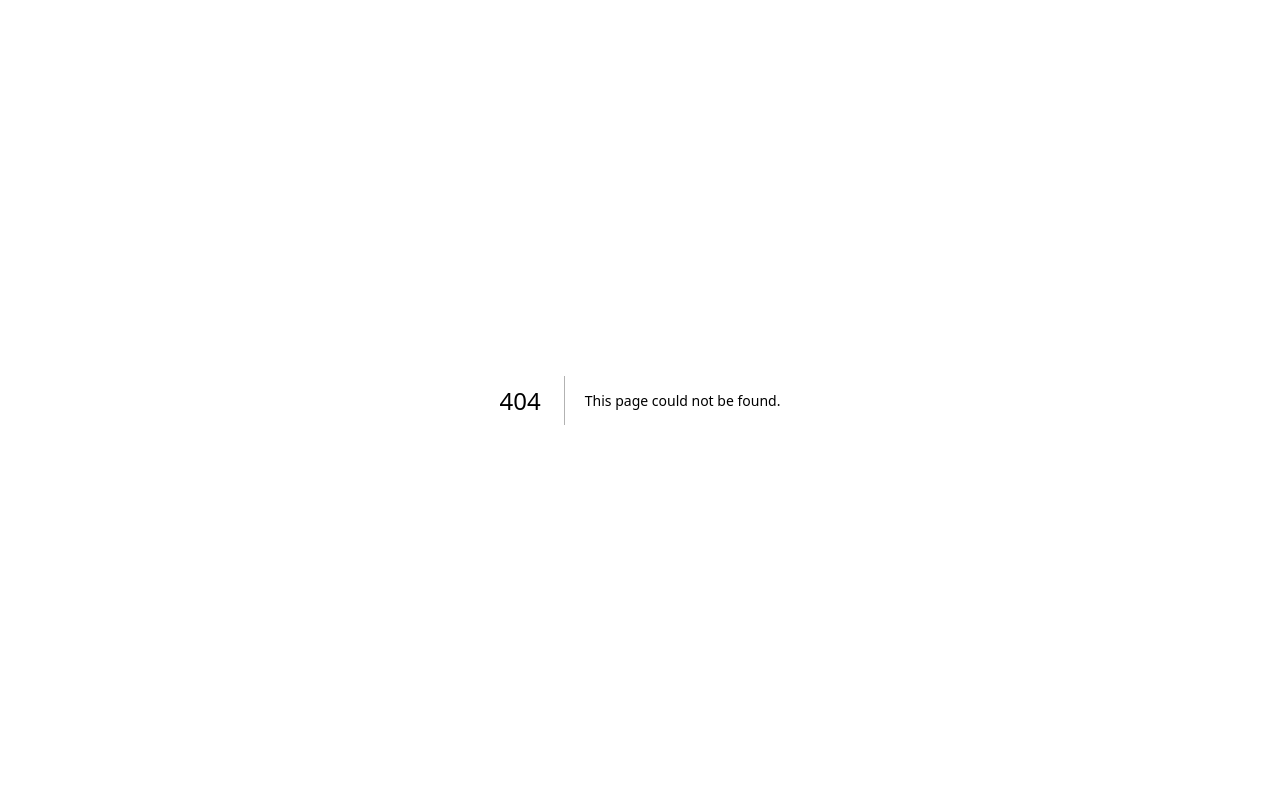
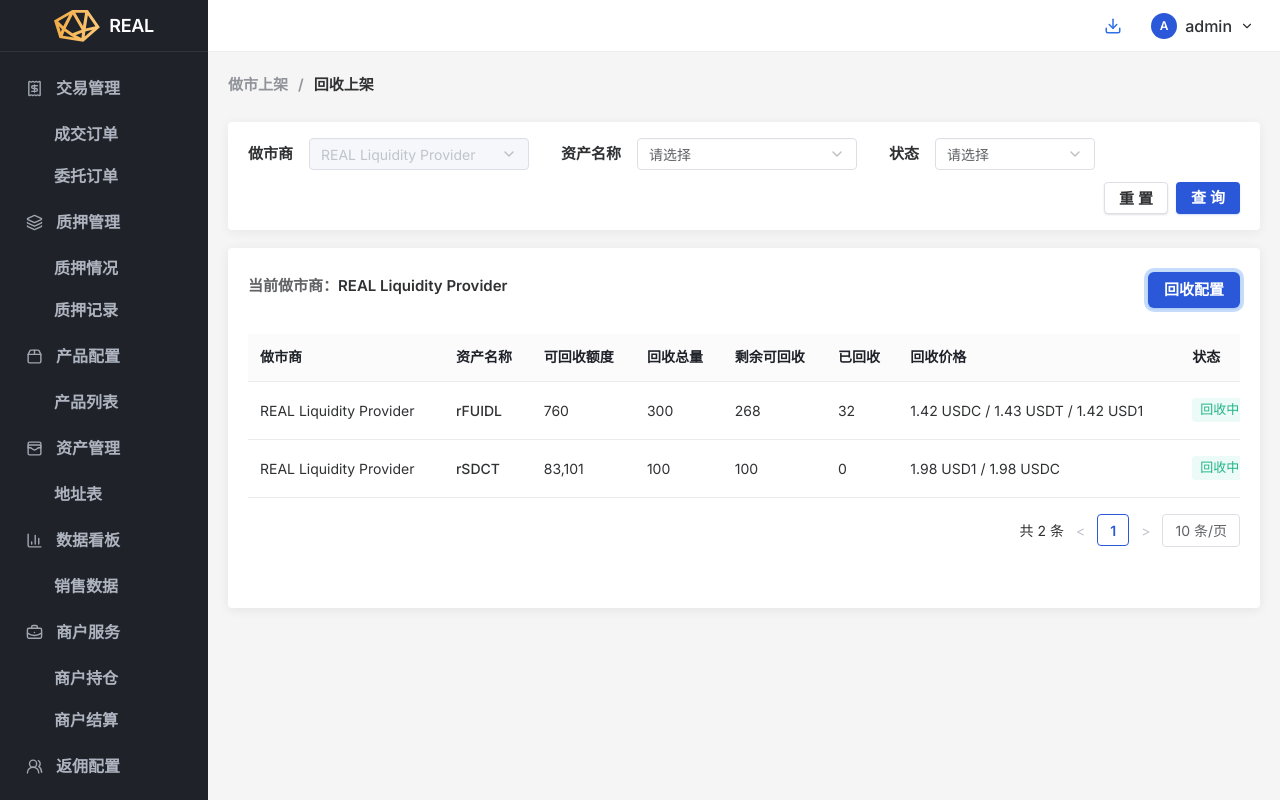
Before and after one commit to jiangnan0622/demo, a Next.js app: page /backEnd/secondaryListing/recycleListing in a window 1280 px wide. Before the commit this address had no page. Built offline with nearby package versions, Linux system fonts and the light colour scheme.

Commit message:
split secondary listing pages

```diff
--- a/src/app/backEnd/marketListing/recycleListing/page.tsx
+++ b/src/app/backEnd/marketListing/recycleListing/page.tsx
@@ -8,9 +8,9 @@ export default function RecycleListingManagementRoutePage() {
   useEffect(() => {
     const params = new URLSearchParams(window.location.search);
     const config = params.get("config");
-    const configQuery = config === "1" || config === "open" ? "&config=1" : "";
+    const configQuery = config === "1" || config === "open" ? "?config=1" : "";
 
-    window.location.replace(`${basePath}/backEnd/secondaryListing?tab=recovery${configQuery}`);
+    window.location.replace(`${basePath}/backEnd/secondaryListing/recycleListing${configQuery}`);
   }, []);
 
   return null;
--- a/src/app/backEnd/marketListing/repurchaseListing/page.tsx
+++ b/src/app/backEnd/marketListing/repurchaseListing/page.tsx
@@ -8,9 +8,9 @@ export default function RepurchaseListingManagementRoutePage() {
   useEffect(() => {
     const params = new URLSearchParams(window.location.search);
     const config = params.get("config");
-    const configQuery = config === "1" || config === "open" ? "&config=1" : "";
+    const configQuery = config === "1" || config === "open" ? "?config=1" : "";
 
-    window.location.replace(`${basePath}/backEnd/secondaryListing?tab=repurchase${configQuery}`);
+    window.location.replace(`${basePath}/backEnd/secondaryListing/repurchaseListing${configQuery}`);
   }, []);
 
   return null;
--- /dev/null
+++ b/src/app/backEnd/secondaryListing/recycleListing/page.tsx
@@ -0,0 +1,14 @@
+import { Suspense } from "react";
+
+import { BackendConsoleShell } from "@/projects/market-making-demo/components/backend-console-shell";
+import { SecondaryListingPage } from "@/projects/market-making-demo/components/secondary-listing-page";
+
+export default function SecondaryRecycleListingRoutePage() {
+  return (
+    <BackendConsoleShell activeGroup="market-making" activeItem="recycle-listing">
+      <Suspense fallback={null}>
+        <SecondaryListingPage initialPageType="RECOVERY_LISTING" />
+      </Suspense>
+    </BackendConsoleShell>
+  );
+}
--- a/src/projects/market-making-demo/components/backend-console-shell.tsx
+++ b/src/projects/market-making-demo/components/backend-console-shell.tsx
@@ -153,7 +153,10 @@ const NAV_GROUPS: NavGroup[] = [
     key: "market-making",
     label: "产品二次上架",
     icon: Landmark,
-    items: [{ key: "secondary-listing", label: "上架管理", href: "/backEnd/secondaryListing" }],
+    items: [
+      { key: "repurchase-listing", label: "回购上架", href: "/backEnd/secondaryListing/repurchaseListing" },
+      { key: "recycle-listing", label: "回收上架", href: "/backEnd/secondaryListing/recycleListing" },
+    ],
   },
   {
     key: "system",
--- a/src/projects/market-making-demo/components/secondary-listing-page.tsx
+++ b/src/projects/market-making-demo/components/secondary-listing-page.tsx
@@ -5,7 +5,6 @@ import { ChevronDown, X } from "lucide-react";
 import { useSearchParams } from "next/navigation";
 
 import { useGlobalFeedback } from "@/components/feedback/global-feedback-provider";
-import { REPURCHASE_LISTING_MOCK_DATA } from "@/projects/market-making-demo/lib/mock-data";
 
 type ListingPageType = "REPURCHASE_LISTING" | "RECOVERY_LISTING";
 type ListingType = "OFFICIAL_MARKET_MAKER_CHANGE" | "SECONDARY_MERCHANT_LISTING";
@@ -44,6 +43,7 @@ const listingTabs: Array<{ value: ListingPageType; label: string; actionLabel: s
 ];
 
 const priceCurrencies = ["USDC", "USDT", "USD1"] as const;
+const currentMarketMakerName = "REAL Liquidity Provider";
 
 const baseControlClassName =
   "h-8 w-full rounded-[4px] border border-[#dcdfe6] bg-white text-[14px] font-normal text-[#606266] outline-none shadow-[inset_0_1px_1px_rgba(0,0,0,0.02)] transition placeholder:text-[#c0c4cc] disabled:cursor-not-allowed disabled:bg-[#f5f7fa] disabled:text-[#c0c4cc]";
@@ -57,40 +57,81 @@ type PriceCurrency = (typeof priceCurrencies)[number];
 const recoveryQuoteRows: SecondaryListingQuote[] = [
   {
     id: "rq-10001",
-    originalProductName: "rFUIDL复星财富控股",
+    originalProductName: "rFUIDL",
     productType: "货币基金",
     productFullName: "复星财富控股货币基金",
     tradingSymbol: "rFUIDL",
     listingPage: "RECOVERY_LISTING",
     listingType: "OFFICIAL_MARKET_MAKER_CHANGE",
-    merchantName: "REAL Liquidity Provider",
-    marketMakerName: "REAL Liquidity Provider",
+    merchantName: currentMarketMakerName,
+    marketMakerName: currentMarketMakerName,
     marketMakerAddress: "0x8b6F...e9C3",
-    quotePrice: "USDC 0.9986 / USDT 0.9990 / USD1 0.9978",
-    availableAmount: 72000,
-    totalAmount: 18000,
-    remainingAmount: 12000,
-    filledAmount: 6000,
+    quotePrice: "1.42 USDC / 1.43 USDT / 1.42 USD1",
+    availableAmount: 760,
+    totalAmount: 300,
+    remainingAmount: 268,
+    filledAmount: 32,
     status: "ONLINE",
     updatedAt: "2026-05-12 16:00:00",
   },
   {
     id: "rq-10002",
-    originalProductName: "rSDCT商都城投",
+    originalProductName: "rSDCT",
     productType: "企业债券",
     productFullName: "商都城投企业债券",
     tradingSymbol: "rSDCT",
     listingPage: "RECOVERY_LISTING",
     listingType: "SECONDARY_MERCHANT_LISTING",
-    merchantName: "二次商家 Beta",
-    marketMakerName: "做市商Beta",
+    merchantName: currentMarketMakerName,
+    marketMakerName: currentMarketMakerName,
     marketMakerAddress: "0x3bd2...c54e",
-    quotePrice: "USDC 0.9916 / USDT 0.9932 / USD1 0.9950",
-    availableAmount: 54000,
-    totalAmount: 12000,
-    remainingAmount: 0,
-    filledAmount: 12000,
-    status: "OFFLINE",
+    quotePrice: "1.98 USD1 / 1.98 USDC",
+    availableAmount: 83101,
+    totalAmount: 100,
+    remainingAmount: 100,
+    filledAmount: 0,
+    status: "ONLINE",
+    updatedAt: "2026-05-13 10:24:18",
+  },
+];
+
+const repurchaseQuoteRows: SecondaryListingQuote[] = [
+  {
+    id: "rp-10001",
+    originalProductName: "rFUIDL",
+    productType: "货币基金",
+    productFullName: "复星财富控股货币基金",
+    tradingSymbol: "rFUIDL",
+    listingPage: "REPURCHASE_LISTING",
+    listingType: "OFFICIAL_MARKET_MAKER_CHANGE",
+    merchantName: currentMarketMakerName,
+    marketMakerName: currentMarketMakerName,
+    marketMakerAddress: "0x8b6F...e9C3",
+    quotePrice: "1.5 USDC / 1.5 USD1",
+    availableAmount: 104,
+    totalAmount: 90,
+    remainingAmount: 86,
+    filledAmount: 4,
+    status: "ONLINE",
+    updatedAt: "2026-05-12 15:42:08",
+  },
+  {
+    id: "rp-10002",
+    originalProductName: "rSDCT",
+    productType: "企业债券",
+    productFullName: "商都城投企业债券",
+    tradingSymbol: "rSDCT",
+    listingPage: "REPURCHASE_LISTING",
+    listingType: "SECONDARY_MERCHANT_LISTING",
+    merchantName: currentMarketMakerName,
+    marketMakerName: currentMarketMakerName,
+    marketMakerAddress: "0x3bd2...c54e",
+    quotePrice: "2 USD1 / 2 USDC",
+    availableAmount: 83101,
+    totalAmount: 100,
+    remainingAmount: 100,
+    filledAmount: 0,
+    status: "ONLINE",
     updatedAt: "2026-05-13 10:24:18",
   },
 ];
@@ -100,25 +141,9 @@ function formatNumber(value: number) {
 }
 
 function getQuotePriceValue(quotePrice: string | undefined, currency: PriceCurrency) {
-  const match = quotePrice?.match(new RegExp(`${currency}\\s+([^\\s/]+)`));
+  const match = quotePrice?.match(new RegExp(`([^\\s/]+)\\s+${currency}`));
 
   return match?.[1] ?? "";
-}
-
-function getAssetFullName(symbol: string) {
-  if (symbol === "rFUIDL") return "复星财富控股货币基金";
-  if (symbol === "rXWCT") return "兴尉城投企业债券";
-  if (symbol === "rSDCT") return "商都城投企业债券";
-  return `${symbol} 原产品`;
-}
-
-function getTradingSymbol(assetName: string) {
-  const match = assetName.match(/^r[A-Z0-9]+/);
-  return match?.[0] ?? assetName;
-}
-
-function getProductType(symbol: string): SecondaryListingQuote["productType"] {
-  return symbol === "rFUIDL" ? "货币基金" : "企业债券";
 }
 
 function createEmptyFilters(): ListingFilters {
@@ -127,33 +152,6 @@ function createEmptyFilters(): ListingFilters {
     merchantName: "",
     status: "",
   };
-}
-
-function toRepurchaseListings(): SecondaryListingQuote[] {
-  return REPURCHASE_LISTING_MOCK_DATA.map((record, index) => {
-    const tradingSymbol = getTradingSymbol(record.assetName);
-    const remainingAmount = Math.max(record.listedQuantity - record.soldQuantity, 0);
-
-    return {
-      id: record.id,
-      originalProductName: record.assetName,
-      productType: getProductType(tradingSymbol),
-      productFullName: getAssetFullName(tradingSymbol),
-      tradingSymbol,
-      listingPage: "REPURCHASE_LISTING",
-      listingType: index === 0 ? "OFFICIAL_MARKET_MAKER_CHANGE" : "SECONDARY_MERCHANT_LISTING",
-      merchantName: index === 0 ? "REAL Liquidity Provider" : `二次商家 ${index + 1}`,
-      marketMakerName: record.marketMakerName,
-      marketMakerAddress: index === 0 ? "0x8b6F...e9C3" : index === 1 ? "0x3bd2...c54e" : "0x48bf...eb6f",
-      quotePrice: record.listedPrices.map((item) => `${item.stablecoin} ${item.price.toFixed(4)}`).join(" / "),
-      availableAmount: record.availableQuantity,
-      totalAmount: record.listedQuantity,
-      remainingAmount,
-      filledAmount: record.soldQuantity,
-      status: record.status,
-      updatedAt: record.updatedAt,
-    };
-  });
 }
 
 function SelectBox({
@@ -238,33 +236,18 @@ function ProductLogoPreview({ tradingSymbol }: { tradingSymbol?: string }) {
   );
 }
 
-function getTabValue(pageType: ListingPageType) {
-  return pageType === "RECOVERY_LISTING" ? "recovery" : "repurchase";
-}
-
-function getPageTypeFromTab(tab: string | null, fallback: ListingPageType) {
-  if (tab === "recovery") {
-    return "RECOVERY_LISTING";
-  }
-  if (tab === "repurchase") {
-    return "REPURCHASE_LISTING";
-  }
-
-  return fallback;
-}
-
 function getConfigOpenFromParam(config: string | null) {
   return config === "1" || config === "open";
 }
 
-function replaceSecondaryListingUrl(pageType: ListingPageType, nextConfigOpen: boolean) {
+function replaceSecondaryListingUrl(nextConfigOpen: boolean) {
   if (typeof window === "undefined") {
     return;
   }
 
   const params = new URLSearchParams(window.location.search);
 
-  params.set("tab", getTabValue(pageType));
+  params.delete("tab");
   if (nextConfigOpen) {
     params.set("config", "1");
   } else {
@@ -296,7 +279,6 @@ function FilterCard({
   activePageType,
   filters,
   assetOptions,
-  merchantOptions,
   onFilterChange,
   onApplyFilters,
   onResetFilters,
@@ -304,32 +286,31 @@ function FilterCard({
   activePageType: ListingPageType;
   filters: ListingFilters;
   assetOptions: { value: string; label: string }[];
-  merchantOptions: { value: string; label: string }[];
   onFilterChange: (field: keyof ListingFilters, value: string) => void;
   onApplyFilters: () => void;
   onResetFilters: () => void;
 }) {
   return (
     <section className="rounded-[4px] bg-white shadow-[0_2px_12px_0_rgba(0,0,0,0.06)]">
-      <div className="flex min-h-[72px] flex-wrap items-center gap-x-[24px] gap-y-3 px-5 py-4">
+      <div className="flex min-h-[72px] flex-wrap items-center gap-x-[32px] gap-y-3 px-5 py-4">
+        <div className="flex items-center gap-4">
+          <span className="whitespace-nowrap text-[15px] font-semibold text-[#303133]">做市商</span>
+          <SelectBox
+            value={currentMarketMakerName}
+            placeholder="请选择"
+            className="w-[220px]"
+            options={[{ value: currentMarketMakerName, label: currentMarketMakerName }]}
+            disabled
+          />
+        </div>
         <div className="flex items-center gap-4">
           <span className="whitespace-nowrap text-[15px] font-semibold text-[#303133]">资产名称</span>
           <SelectBox
             value={filters.assetName}
             placeholder="请选择"
-            className="w-[213px]"
+            className="w-[220px]"
             options={assetOptions}
             onChange={(value) => onFilterChange("assetName", value)}
-          />
-        </div>
-        <div className="flex items-center gap-4">
-          <span className="whitespace-nowrap text-[15px] font-semibold text-[#303133]">商家名称</span>
-          <SelectBox
-            value={filters.merchantName}
-            placeholder="请选择"
-            className="w-[220px]"
-            options={merchantOptions}
-            onChange={(value) => onFilterChange("merchantName", value)}
           />
         </div>
         <div className="flex items-center gap-4">
@@ -386,9 +367,8 @@ function matchesFilterStatus(row: SecondaryListingQuote, status: ListingFilterSt
 function filterListingRows(rows: SecondaryListingQuote[], filters: ListingFilters) {
   return rows.filter((row) => {
     const matchesAssetName = !filters.assetName || row.originalProductName === filters.assetName;
-    const matchesMerchantName = !filters.merchantName || row.merchantName === filters.merchantName;
 
-    return matchesAssetName && matchesMerchantName && matchesFilterStatus(row, filters.status);
+    return matchesAssetName && matchesFilterStatus(row, filters.status);
   });
 }
 
@@ -415,11 +395,13 @@ function QuoteTable({
   activePageType,
   onOpenConfig,
   onOpenEdit,
+  onOffline,
 }: {
   rows: SecondaryListingQuote[];
   activePageType: ListingPageType;
   onOpenConfig: () => void;
   onOpenEdit: (row: SecondaryListingQuote) => void;
+  onOffline: (row: SecondaryListingQuote) => void;
 }) {
   const amountLabels =
     activePageType === "REPURCHASE_LISTING"
@@ -429,24 +411,23 @@ function QuoteTable({
   const columns = [
     "做市商",
     "资产名称",
-    "交易符号",
-    "做市地址",
     amountLabels.available,
     amountLabels.total,
     amountLabels.remaining,
     amountLabels.filled,
     amountLabels.price,
     "状态",
-    "更新时间",
     "操作",
   ];
 
   return (
-    <section className="mt-4 min-h-[360px] rounded-[4px] bg-white shadow-[0_2px_12px_0_rgba(0,0,0,0.07)]">
-      <div className="px-5 pb-10 pt-[24px]">
-        <div className="flex items-start justify-between">
+    <section className="mt-[18px] min-h-[360px] rounded-[4px] bg-white shadow-[0_2px_12px_0_rgba(0,0,0,0.07)]">
+      <div className="px-5 pb-8 pt-[24px]">
+        <div className="flex min-h-[42px] items-start justify-between">
           <div>
-            <p className="text-[15px] font-semibold text-[#303133]">产品二次上架列表</p>
+            <p className="text-[15px] font-semibold leading-[28px] text-[#606266]">
+              当前做市商：<span className="text-[#303133]">{currentMarketMakerName}</span>
+            </p>
           </div>
           <button
             type="button"
@@ -457,12 +438,12 @@ function QuoteTable({
           </button>
         </div>
 
-        <div className="mt-4 overflow-x-auto">
-          <table className="w-full min-w-[1680px] border-collapse text-left">
+        <div className="mt-5 overflow-x-auto">
+          <table className="w-full min-w-[1120px] border-collapse text-left">
             <thead>
               <tr className="h-[47px] bg-[#fbfbfb] text-[14px] font-semibold text-[#1f2329]">
                 {columns.map((column) => (
-                  <th key={column} className="border-b border-[#ececec] px-2 font-semibold">
+                  <th key={column} className="border-b border-[#ececec] px-3 font-semibold">
                     <span className="block border-r border-[#ececec] leading-[22px] last:border-r-0">{column}</span>
                   </th>
                 ))}
@@ -471,19 +452,27 @@ function QuoteTable({
             <tbody>
               {rows.length > 0 ? (
                 rows.map((row) => (
-                  <tr key={row.id} className="h-[58px] text-[13px] text-[#606266]">
-                    <td className="border-b border-[#ececec] px-2">{row.merchantName}</td>
-                    <td className="border-b border-[#ececec] px-2 font-medium text-[#303133]">{row.originalProductName}</td>
-                    <td className="border-b border-[#ececec] px-2">{row.tradingSymbol}</td>
-                    <td className="border-b border-[#ececec] px-2 font-mono text-[12px]">{row.marketMakerAddress}</td>
-                    <td className="border-b border-[#ececec] px-2">{formatNumber(row.availableAmount)}</td>
-                    <td className="border-b border-[#ececec] px-2">{formatNumber(row.totalAmount)}</td>
-                    <td className="border-b border-[#ececec] px-2">{formatNumber(row.remainingAmount)}</td>
-                    <td className="border-b border-[#ececec] px-2">{formatNumber(row.filledAmount)}</td>
-                    <td className="border-b border-[#ececec] px-2">{row.quotePrice}</td>
-                    <td className="border-b border-[#ececec] px-2">{getStatusLabel(row)}</td>
-                    <td className="border-b border-[#ececec] px-2">{row.updatedAt}</td>
-                    <td className="border-b border-[#ececec] px-2">
+                  <tr key={row.id} className="h-[58px] text-[14px] text-[#303133]">
+                    <td className="border-b border-[#ececec] px-3">{row.merchantName}</td>
+                    <td className="border-b border-[#ececec] px-3 font-medium">{row.originalProductName}</td>
+                    <td className="border-b border-[#ececec] px-3">{formatNumber(row.availableAmount)}</td>
+                    <td className="border-b border-[#ececec] px-3">{formatNumber(row.totalAmount)}</td>
+                    <td className="border-b border-[#ececec] px-3">{formatNumber(row.remainingAmount)}</td>
+                    <td className="border-b border-[#ececec] px-3">{formatNumber(row.filledAmount)}</td>
+                    <td className="border-b border-[#ececec] px-3">{row.quotePrice}</td>
+                    <td className="border-b border-[#ececec] px-3">
+                      <span
+                        className={`inline-flex h-6 items-center rounded-[4px] px-2 text-[13px] font-medium ${
+                          row.status === "ONLINE"
+                            ? "bg-[#ecfbf7] text-[#20b486]"
+                            : "bg-[#f4f4f5] text-[#909399]"
+                        }`}
+                      >
+                        {getStatusLabel(row)}
+                      </span>
+                    </td>
+                    <td className="border-b border-[#ececec] px-3">
+                      <div className="flex items-center gap-3 whitespace-nowrap">
                         <button
                           type="button"
                           onClick={() => onOpenEdit(row)}
@@ -491,6 +480,14 @@ function QuoteTable({
                         >
                           编辑
                         </button>
+                        <button
+                          type="button"
+                          onClick={() => onOffline(row)}
+                          className="font-semibold text-[#f56c6c] hover:text-[#d93030]"
+                        >
+                          下架
+                        </button>
+                      </div>
                     </td>
                   </tr>
                 ))
@@ -503,6 +500,22 @@ function QuoteTable({
               )}
             </tbody>
           </table>
+        </div>
+        <div className="mt-4 flex items-center justify-end gap-3 text-[14px] text-[#303133]">
+          <span>共 {rows.length} 条</span>
+          <button type="button" className="text-[#c0c4cc]" aria-label="上一页">
+            &lt;
+          </button>
+          <button
+            type="button"
+            className="grid h-8 min-w-8 place-items-center rounded-[4px] border border-[#2b58d8] px-2 font-semibold text-[#2b58d8]"
+          >
+            1
+          </button>
+          <button type="button" className="text-[#c0c4cc]" aria-label="下一页">
+            &gt;
+          </button>
+          <span className="rounded-[4px] border border-[#dcdfe6] px-3 py-[5px] text-[#606266]">10 条/页</span>
         </div>
       </div>
     </section>
@@ -669,9 +682,8 @@ export function SecondaryListingPage({
   initialConfigOpen?: boolean;
 }) {
   const searchParams = useSearchParams();
-  const [activePageType, setActivePageType] = useState<ListingPageType>(() =>
-    getPageTypeFromTab(searchParams.get("tab"), initialPageType)
-  );
+  const { showWarningToast } = useGlobalFeedback();
+  const [activePageType] = useState<ListingPageType>(initialPageType);
   const [configOpen, setConfigOpen] = useState(() =>
     getConfigOpenFromParam(searchParams.get("config")) || initialConfigOpen
   );
@@ -679,16 +691,12 @@ export function SecondaryListingPage({
   const [draftFilters, setDraftFilters] = useState<ListingFilters>(() => createEmptyFilters());
   const [appliedFilters, setAppliedFilters] = useState<ListingFilters>(() => createEmptyFilters());
   const sourceRows = useMemo(
-    () => (activePageType === "REPURCHASE_LISTING" ? toRepurchaseListings() : recoveryQuoteRows),
+    () => (activePageType === "REPURCHASE_LISTING" ? repurchaseQuoteRows : recoveryQuoteRows),
     [activePageType]
   );
   const rows = useMemo(() => filterListingRows(sourceRows, appliedFilters), [sourceRows, appliedFilters]);
   const assetOptions = useMemo(
     () => createUniqueOptions(sourceRows.map((row) => row.originalProductName)),
-    [sourceRows]
-  );
-  const merchantOptions = useMemo(
-    () => createUniqueOptions(sourceRows.map((row) => row.merchantName)),
     [sourceRows]
   );
   const resetFilters = () => {
@@ -697,68 +705,45 @@ export function SecondaryListingPage({
     setDraftFilters(nextFilters);
     setAppliedFilters(nextFilters);
   };
-  const changeActivePageType = (nextPageType: ListingPageType) => {
-    setActivePageType(nextPageType);
-    setConfigOpen(false);
-    setEditingQuote(null);
-    setDraftFilters(createEmptyFilters());
-    setAppliedFilters(createEmptyFilters());
-    replaceSecondaryListingUrl(nextPageType, false);
-  };
   const openConfig = () => {
     setEditingQuote(null);
     setConfigOpen(true);
-    replaceSecondaryListingUrl(activePageType, true);
+    replaceSecondaryListingUrl(true);
   };
   const openEditConfig = (row: SecondaryListingQuote) => {
     setEditingQuote(row);
     setConfigOpen(true);
-    replaceSecondaryListingUrl(activePageType, true);
+    replaceSecondaryListingUrl(true);
   };
   const closeConfig = () => {
     setConfigOpen(false);
     setEditingQuote(null);
-    replaceSecondaryListingUrl(activePageType, false);
+    replaceSecondaryListingUrl(false);
   };
 
   return (
     <div className="w-full">
-      <div className="mb-[10px] flex items-center gap-[10px] text-[15px] font-semibold leading-[22px]">
-        <span className="text-[#909399]">产品二次上架</span>
+      <div className="mb-[26px] flex items-center gap-[10px] text-[15px] font-semibold leading-[22px]">
+        <span className="text-[#909399]">做市上架</span>
         <span className="text-[#909399]">/</span>
         <span className="text-[#303133]">{activePageType === "REPURCHASE_LISTING" ? "回购上架" : "回收上架"}</span>
-      </div>
-
-      <div className="mb-3 flex items-center gap-2">
-        {listingTabs.map((tab) => {
-          const active = tab.value === activePageType;
-          return (
-            <button
-              key={tab.value}
-              type="button"
-              onClick={() => changeActivePageType(tab.value)}
-              className={`h-9 rounded-[4px] px-5 text-[15px] font-semibold transition ${
-                active
-                  ? "bg-[#2b58d8] text-white shadow-[0_1px_2px_rgba(43,88,216,0.22)]"
-                  : "border border-[#dcdfe6] bg-white text-[#606266] hover:border-[#c6e2ff]"
-              }`}
-            >
-              {tab.label}
-            </button>
-          );
-        })}
       </div>
 
       <FilterCard
         activePageType={activePageType}
         filters={draftFilters}
         assetOptions={assetOptions}
-        merchantOptions={merchantOptions}
         onFilterChange={(field, value) => setDraftFilters((filters) => ({ ...filters, [field]: value }))}
         onApplyFilters={() => setAppliedFilters({ ...draftFilters })}
         onResetFilters={resetFilters}
       />
-      <QuoteTable rows={rows} activePageType={activePageType} onOpenConfig={openConfig} onOpenEdit={openEditConfig} />
+      <QuoteTable
+        rows={rows}
+        activePageType={activePageType}
+        onOpenConfig={openConfig}
+        onOpenEdit={openEditConfig}
+        onOffline={() => showWarningToast("当前为演示数据，暂不支持下架")}
+      />
       <ConfigModal
         key={`${activePageType}-${editingQuote?.id ?? "create"}-${configOpen ? "open" : "closed"}`}
         open={configOpen}
```
Also changed, not shown: src/app/backEnd/secondaryListing/page.tsx (+18 -10 lines), src/app/backEnd/secondaryListing/repurchaseListing/page.tsx (added, +14 -0 lines). Lines whose indentation alone changed are shown as unchanged.
